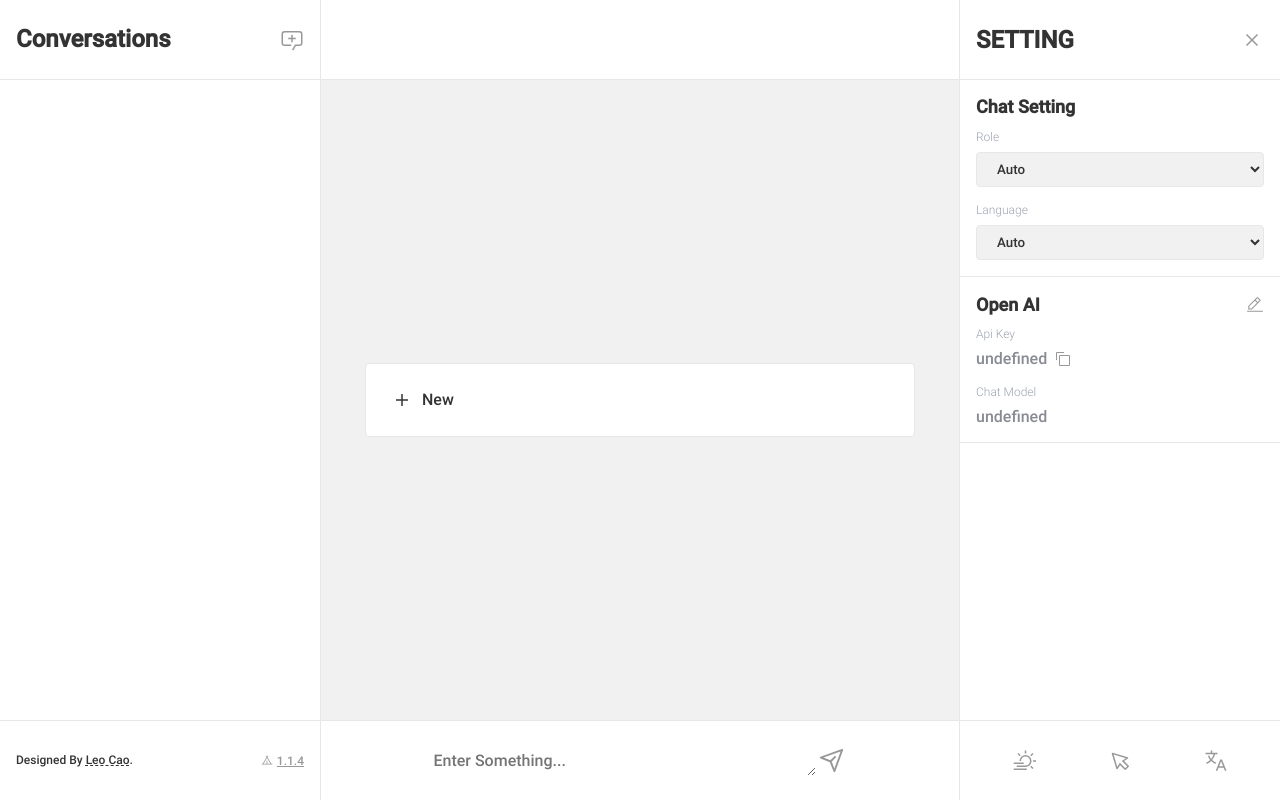
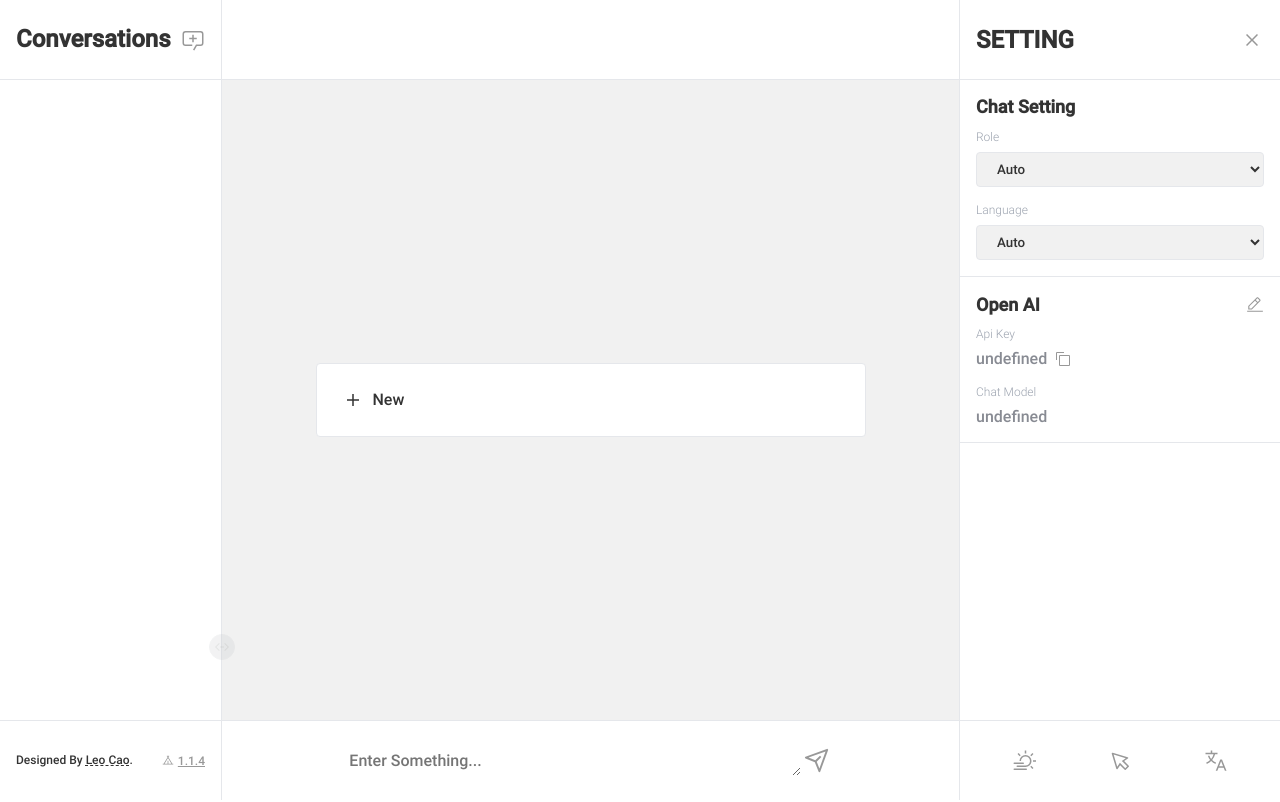
Before and after one commit to Caojiahao-Coder/gpt_next, a Vue app: page / in a window 1280 px wide. Shown: the top 802 px of the page. Built offline with nearby package versions, Linux system fonts and the light colour scheme.

Commit message:
feat: supports the conversation list resize.

```diff
--- a/src/components/ConversationsList.vue
+++ b/src/components/ConversationsList.vue
@@ -11,7 +11,7 @@ onMounted(() => {
 </script>
 
 <template>
-  <div class="w-320px flex-1 conversations-list overflow-x-hidden overflow-y-scroll color-base">
+  <div class="flex-1 conversations-list overflow-x-hidden overflow-y-scroll color-base">
     <ConversationItem
       v-for="(item, index) in conversationStore.conversationsList" :key="index"
       :conversation-info="item"
--- a/src/components/LeftSideBar.vue
+++ b/src/components/LeftSideBar.vue
@@ -1,6 +1,6 @@
 <script setup lang="ts">
 import { useWindowSize } from '@vueuse/core'
-import { watch } from 'vue'
+import { onMounted, watch } from 'vue'
 import { useI18n } from 'vue-i18n'
 import { uid } from 'uid'
 import config from '../../package.json'
@@ -31,13 +31,35 @@ function onCreateNewConversation() {
     conversation_token: uid(32),
   })
 }
+
+onMounted(() => {
+  document.getElementById('move-item')!.addEventListener('mousedown', (e: MouseEvent) => {
+    const startX = e.clientX
+    const startWidth = document.getElementById('left-menu')!.offsetWidth
+    document.onmousemove = function (e) {
+      const moveX = e.clientX
+      const diffX = moveX - startX
+      document.getElementById('left-menu')!.style.width = `${startWidth + diffX}px`
+    }
+    document.onmouseup = function () {
+      document.onmousemove = null
+      document.onmouseup = null
+    }
+  })
+})
 </script>
 
 <template>
   <div
-    :class="expandStore.expand === true ? 'w-320px' : 'w-0px'"
-    class="transition-all h-100vh bg-base flex-shrink-0 flex flex-col color-base overflow-hidden border-base"
-    b="0 r-1 solid"
+    id="left-menu" class="flex flex-row min-w-222px max-w-600px" :style="{
+      minWidth: expandStore.expand === true ? '222px' : '0px',
+      width: expandStore.expand === false ? '0px' : '222px',
+    }"
+  >
+    <div
+      :style="{
+        width: expandStore.expand === true ? 'calc(100% - 1px)' : '0px',
+      }" class="transition-all h-100vh bg-base flex-shrink-0 flex flex-col color-base overflow-hidden"
     >
       <div class="h-47px p-16px border-base" b="0 b-1 solid">
         <div class="flex flex-rows" style="line-height: 47px;">
@@ -57,12 +79,13 @@ function onCreateNewConversation() {
 
       <ConversationsList />
 
-    <div class="flex flex-row h-47px text-3 border-base" p="16px" b="0 t-1 solid">
+      <div class="flex flex-row h-47px text-3 border-base select-none" p="16px" b="0 t-1 solid">
         <div line-height-47px>
           <span>
             Designed By
           </span>
-        <a class="decoration-dashed color-base hover-color-primary" href="https://github.com/Caojiahao-Coder">Leo Cao</a>.
+          <a class="decoration-dashed color-base hover-color-primary" href="https://github.com/Caojiahao-Coder">Leo
+            Cao</a>.
         </div>
 
         <div flex-1 />
@@ -78,4 +101,45 @@ function onCreateNewConversation() {
         </a>
       </div>
     </div>
+    <div
+      v-show="expandStore.expand === true" id="left_menu_move_bar"
+      class="h-100vh border-base cursor-col-resize hover-border-blue-3 transition-all" b="r-1 solid 0"
+    >
+      <div id="move-item">
+        <div class="i-carbon-property-relationship icon-button text-4 m-auto color-base line-height-24px h-24px" />
+      </div>
+    </div>
+  </div>
 </template>
+
+<style scoped>
+#left_menu_move_bar {
+  position: relative;
+  user-select: none;
+}
+
+html.dark #move-item {
+  background-color: rgb(51, 51, 51);
+}
+
+#move-item {
+  content: "";
+  width: 24px;
+  height: 24px;
+  background-color: rgb(191, 194, 198);
+  position: absolute;
+  left: -12px;
+  bottom: 140px;
+  z-index: 1000;
+  border-radius: 90px;
+  border: 1px solid rgb(191, 194, 198);
+  opacity: .2;
+  user-select: none;
+}
+
+#move-item:hover {
+  border: 1px solid rgba(147, 197, 253, 30);
+  opacity: 1;
+
+}
+</style>
```
Lines whose indentation alone changed are shown as unchanged.
